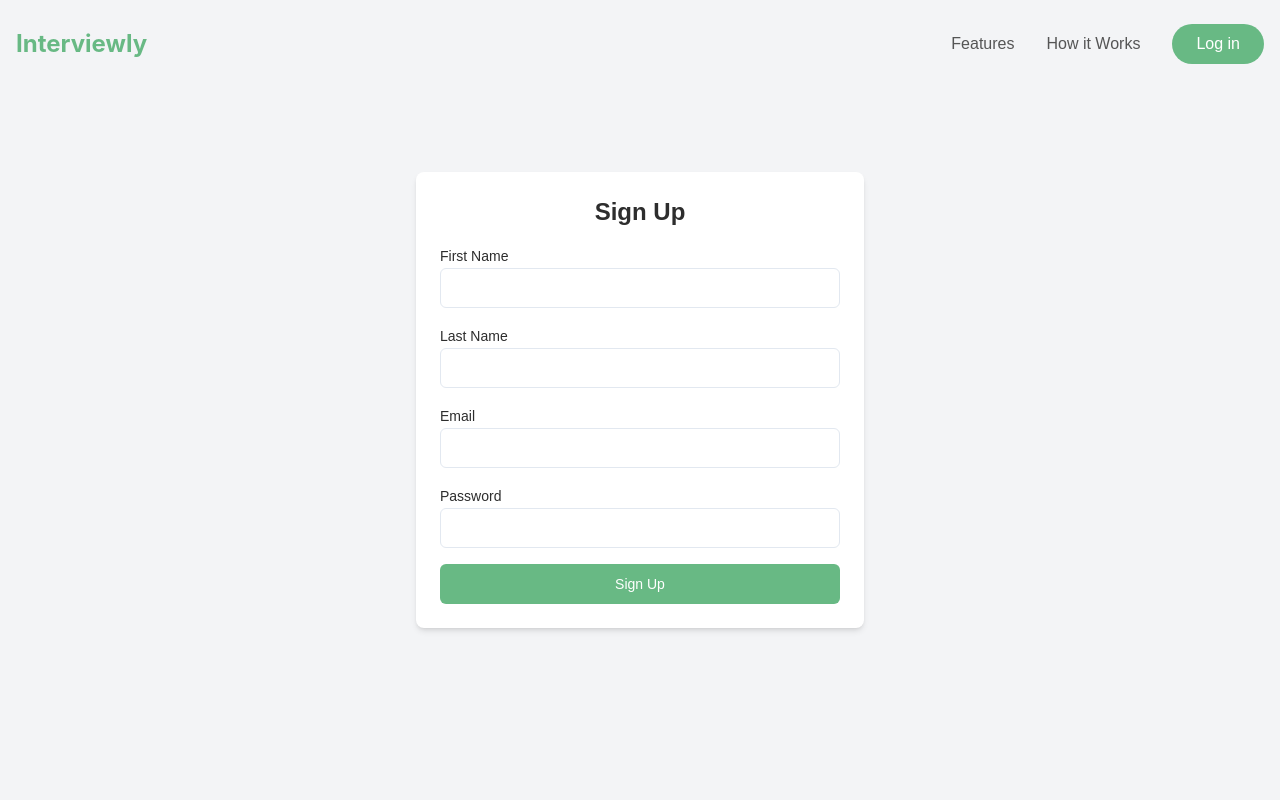
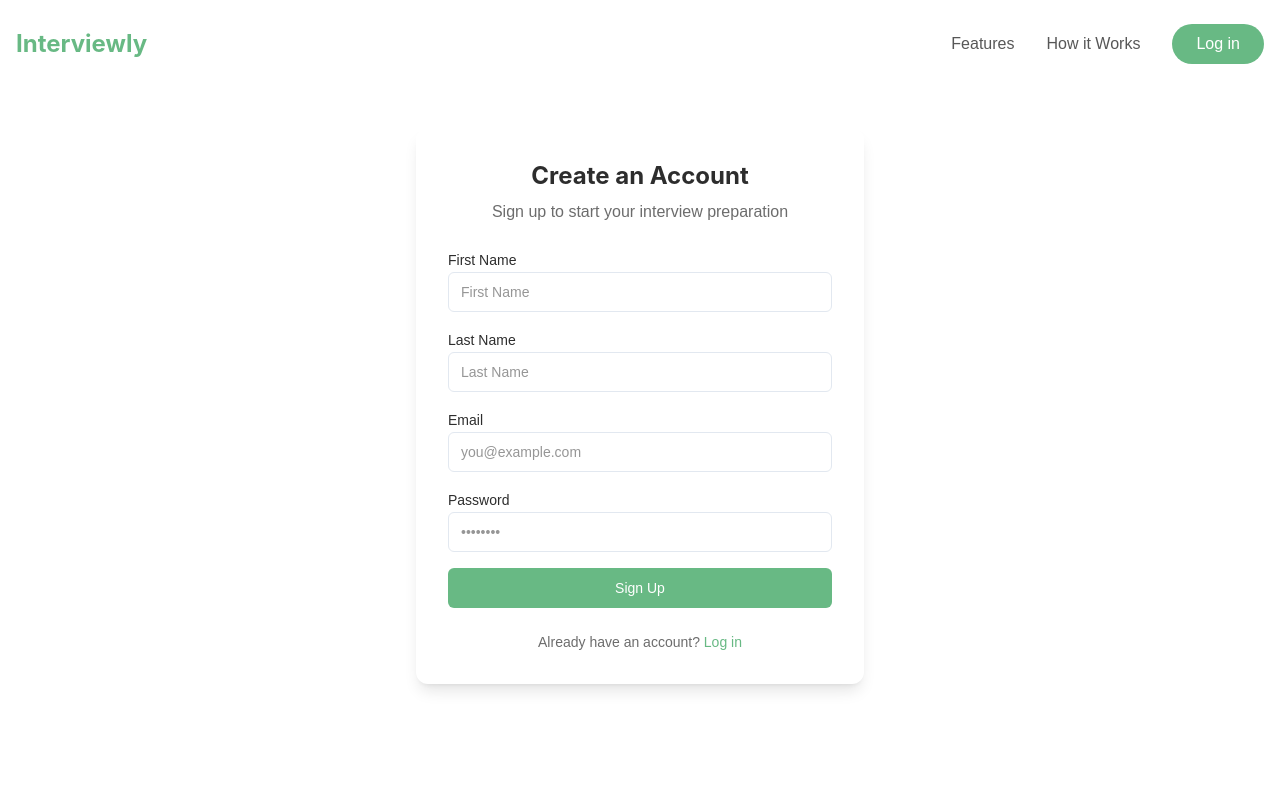
Before and after one commit to RadwanJunior/Interviewly-Intelligent-Job-Interview-Preparation-System, a Next.js app in the folder frontend/: page /auth/signup in a window 1280 px wide. Shown: the top 800 px of the page. Built offline with nearby package versions, Linux system fonts and the light colour scheme; no server answers.

Commit message:
fixed signup UI

```diff
--- a/frontend/src/app/auth/login/page.tsx
+++ b/frontend/src/app/auth/login/page.tsx
@@ -209,6 +209,7 @@ const LogIn = () => {
                 id="email"
                 type="email"
                 name="email"
+                placeholder="you@example.com"
                 value={formData.email}
                 onChange={handleChange}
                 required
--- a/frontend/src/app/auth/signup/page.tsx
+++ b/frontend/src/app/auth/signup/page.tsx
@@ -6,6 +6,7 @@ import { Button } from "@/components/ui/button";
 import { Input } from "@/components/ui/input";
 import { Label } from "@/components/ui/label";
 import { useToast } from "@/hooks/use-toast";
+import Link from "next/link";
 import { signup } from "@/lib/api"; // Import the API.signup function
 
 export default function SignUp() {
@@ -67,9 +68,16 @@ export default function SignUp() {
   };
 
   return (
-    <div className="flex flex-col items-center justify-center min-h-screen bg-gray-100 p-6">
-      <div className="w-full max-w-md bg-white p-6 rounded-lg shadow-md">
-        <h2 className="text-2xl font-semibold text-center mb-4">Sign Up</h2>
+    // <div className="flex flex-col items-center justify-center min-h-screen bg-gray-100 p-6">
+    //   <div className="w-full max-w-md bg-white p-6 rounded-lg shadow-md">
+    //     <h2 className="text-2xl font-semibold text-center mb-4">Sign Up</h2>
+
+        <div className="container mx-auto px-4 py-32">
+        <div className="max-w-md mx-auto bg-white rounded-xl shadow-lg p-8 animate-fade-up">
+          <div className="text-center mb-6">
+            <h1 className="text-2xl font-heading font-bold text-foreground">Create an Account</h1>
+            <p className="text-foreground/70 mt-2">Sign up to start your interview preparation</p>
+          </div>
         <form onSubmit={handleSubmit} className="space-y-4">
           <div>
             <Label htmlFor="firstName">First Name</Label>
@@ -77,6 +85,7 @@ export default function SignUp() {
               id="firstName"
               type="text"
               name="firstName"
+              placeholder="First Name"
               value={formData.firstName}
               onChange={handleChange}
               required
@@ -88,6 +97,7 @@ export default function SignUp() {
               id="lastName"
               type="text"
               name="lastName"
+              placeholder="Last Name"
               value={formData.lastName}
               onChange={handleChange}
               required
@@ -99,6 +109,7 @@ export default function SignUp() {
               id="email"
               type="email"
               name="email"
+              placeholder="you@example.com"
               value={formData.email}
               onChange={handleChange}
               required
@@ -110,6 +121,7 @@ export default function SignUp() {
               id="password"
               type="password"
               name="password"
+              placeholder="••••••••"
               value={formData.password}
               onChange={handleChange}
               required
@@ -119,6 +131,18 @@ export default function SignUp() {
             {loading ? "Signing Up..." : "Sign Up"}
           </Button>
         </form>
+
+        <div className="mt-6 text-center text-sm">
+            <p className="text-foreground/70">
+            Already have an account?{" "}
+              <Link
+                href="/auth/login"
+                className="text-primary hover:underline">
+                Log in
+              </Link>
+            </p>
+          </div>
+
       </div>
     </div>
   );
```
